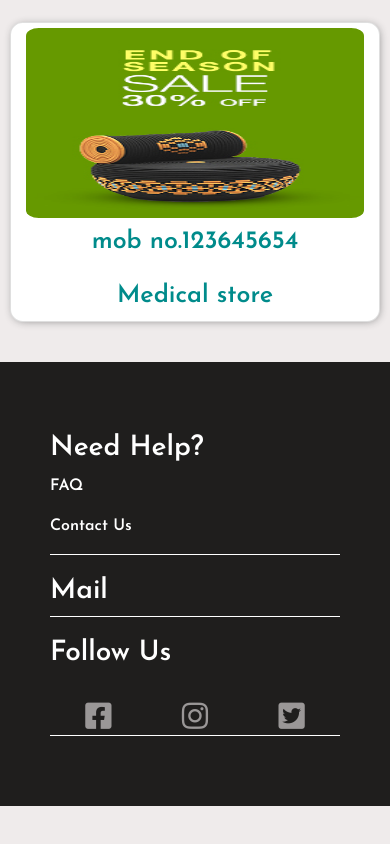
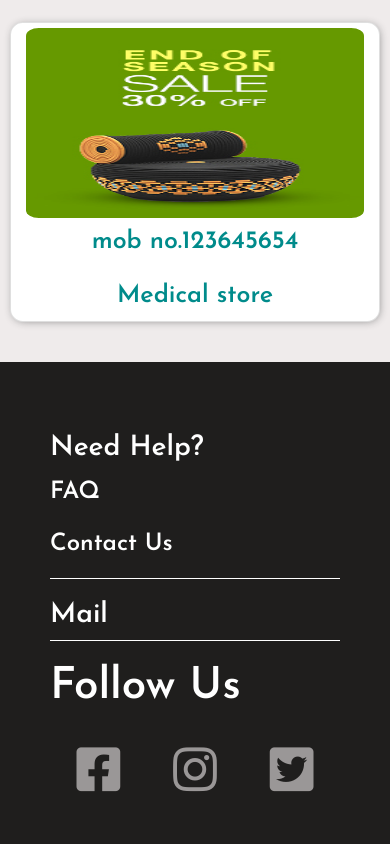
Before and after one commit to sandeep-123456/My-City-Shops, a plain HTML site: page index.html in a window 390 px wide. Shown: the part 4608-5452 px from the top of the page. Before the commit the page ends 5414 px from the top, so only its background shows below. Drawn offline with nearby package versions, Linux system fonts and the light colour scheme.

Commit message:
responsive changes

```diff
--- a/css/style.css
+++ b/css/style.css
@@ -323,12 +323,20 @@ i.font-icon {
         border-bottom: 1px solid;
         margin: 20px 0px;
     }
+    .help p {
+        font-size: x-large;
+    }
     .mail {
         border-bottom: 1px solid;
         margin: 20px 0px;
     }
     .follow-us {
-        border-bottom: 1px solid;
         margin: 20px 0px;
     }
+    i.font-icon {
+        font-size: 50px;
+    }
+    .follow-us  h3 {
+        font-size: 2.75rem;
+    }
  }
```
